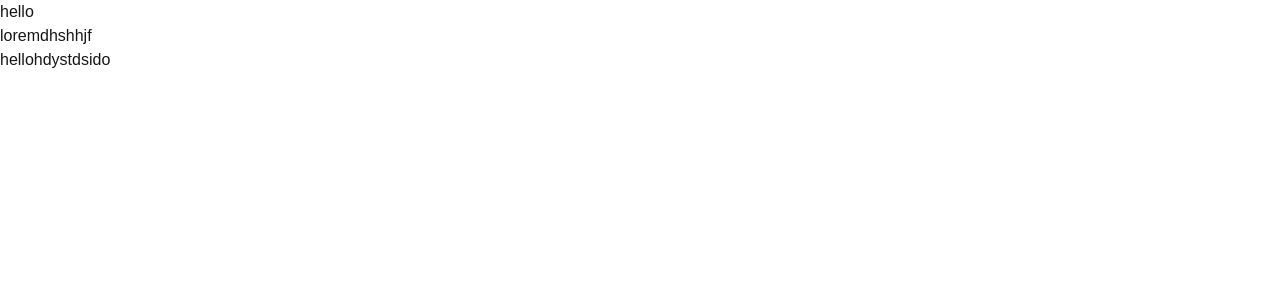
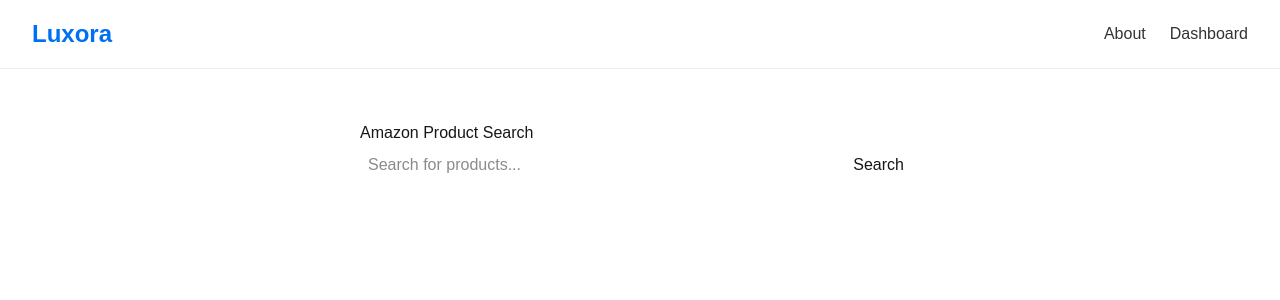
Before and after one commit to Aditya2661/Luxora-v2, a Next.js app: page / in a window 1280 px wide. Shown: the top 300 px of the page. Built offline with nearby package versions, Linux system fonts and the light colour scheme.

Commit message:
implemented dynamic searching and routing

```diff
--- /dev/null
+++ b/src/app/Navbar.js
@@ -0,0 +1,34 @@
+'use client';
+import Link from 'next/link';
+
+export default function Navbar() {
+  return (
+    <nav
+      style={{
+        display: 'flex',
+        justifyContent: 'space-between',
+        alignItems: 'center',
+        padding: '16px 32px',
+        background: '#fff',
+        borderBottom: '1px solid #eee',
+        marginBottom: 32,
+      }}
+    >
+      {/* Left: Brand */}
+      <div>
+        <Link href="/" style={{ fontWeight: 'bold', fontSize: 24, color: '#0070f3', textDecoration: 'none' }}>
+          Luxora
+        </Link>
+      </div>
+      {/* Right: Nav Links */}
+      <div style={{ display: 'flex', gap: 24 }}>
+        <Link href="/about" style={{ color: '#333', textDecoration: 'none', fontSize: 16 }}>
+          About
+        </Link>
+        <Link href="/dashboard" style={{ color: '#333', textDecoration: 'none', fontSize: 16 }}>
+          Dashboard
+        </Link>
+      </div>
+    </nav>
+  );
+}
--- a/src/app/[searched_item]/page.js
+++ b/src/app/[searched_item]/page.js
@@ -1,8 +1,93 @@
-export default function SearchResult() {
+'use client';
+import { useEffect, useState } from 'react';
+import { useParams, useRouter } from 'next/navigation';
+
+export default function SearchedItemPage() {
+  const { searched_item } = useParams();
+  const router = useRouter();
+  const [products, setProducts] = useState([]);
+  const [loading, setLoading] = useState(true);
+  const [error, setError] = useState('');
+
+  useEffect(() => {
+    if (!searched_item) return;
+    setLoading(true);
+    setError('');
+    setProducts([]);
+    fetch('/api/scrapper', {
+      method: 'POST',
+      headers: { 'Content-Type': 'application/json' },
+      body: JSON.stringify({ search: searched_item }),
+    })
+      .then(res => res.json())
+      .then(data => {
+        setProducts(data.data || []);
+        setLoading(false);
+      })
+      .catch(() => {
+        setError('Failed to fetch products.');
+        setLoading(false);
+      });
+  }, [searched_item]);
 
   return (
-    <div>
+    <main style={{ maxWidth: 800, margin: '2rem auto', padding: 20 }}>
+      {/* Go Back Button */}
+      <button
+        onClick={() => router.push('/')}
+        style={{
+          marginBottom: 24,
+          padding: '8px 16px',
+          background: '#0070f3',
+          color: '#fff',
+          border: 'none',
+          borderRadius: 4,
+          cursor: 'pointer',
+          fontWeight: 'bold'
+        }}
+      >
+        ← Go Back
+      </button>
 
-    </div>
+      <h1>Results for: <span style={{ color: '#0070f3' }}>{searched_item}</span></h1>
+      {loading && <div>Loading...</div>}
+      {error && <div style={{ color: 'red' }}>{error}</div>}
+      {products.length > 0 && (
+        <ul style={{ listStyle: 'none', padding: 0 }}>
+          {products.map((p, i) => (
+            <li key={i} style={{ marginBottom: 24, borderBottom: '1px solid #eee', paddingBottom: 16 }}>
+              <img src={p.image} alt={p.title} style={{ width: 120, height: 'auto', float: 'left', marginRight: 16 }} />
+              <div>
+                <a href={p.url} target="_blank" rel="noopener noreferrer" style={{ fontWeight: 'bold', fontSize: 18 }}>{p.title}</a>
+                <div>Price: {p.price}</div>
+                <div>Rating: {p.rating}</div>
+                <div>Reviews: {p.reviews}</div>
+                <a
+                  href={p.url}
+                  target="_blank"
+                  rel="noopener noreferrer"
+                  style={{
+                    display: 'inline-block',
+                    marginTop: 8,
+                    padding: '8px 16px',
+                    background: '#ff9900',
+                    color: '#fff',
+                    borderRadius: 4,
+                    textDecoration: 'none',
+                    fontWeight: 'bold'
+                  }}
+                >
+                  Buy Now
+                </a>
+              </div>
+              <div style={{ clear: 'both' }}></div>
+            </li>
+          ))}
+        </ul>
+      )}
+      {!loading && products.length === 0 && !error && (
+        <div>No products found.</div>
+      )}
+    </main>
   );
 }
--- a/src/app/api/scrapper/route.js
+++ b/src/app/api/scrapper/route.js
@@ -54,8 +54,13 @@ export async function POST(request) {
       userAgent: 'Mozilla/5.0 (Windows NT 10.0; Win64; x64) AppleWebKit/537.36 (KHTML, like Gecko) Chrome/90.0.4430.212 Safari/537.36'
     });
     const page = await context.newPage();
-
-    const searchQuery = 'iphones';
+     // In your API route:
+const body = await request.json();
+const searchQuery = body.search || 'default';
+// ...use searchQuery in your Amazon URL...
+    console.log("printing search query");
+    console.log(searchQuery);
+    // const searchQuery = 'iphones';
     const amazonUrl = `https://www.amazon.com/s?k=${encodeURIComponent(searchQuery)}`;
 
     await page.goto(amazonUrl, { waitUntil: 'domcontentloaded' });
--- a/src/app/page.js
+++ b/src/app/page.js
@@ -1,14 +1,37 @@
+'use client';
+import { useState } from 'react';
+import { useRouter } from 'next/navigation';
+import Navbar from './Navbar';
+export default function Home() {
+  const [query, setQuery] = useState('');
+  const router = useRouter();
 
+  const handleSubmit = (e) => {
+    e.preventDefault();
+    if (query.trim()) {
+      router.push(`/${encodeURIComponent(query.trim())}`);
+    }
+  };
 
-export default function Home() {
   return (
-    <div>
-       hello
-       <p>loremdhshhjf
-
-       </p>
-       <a>hello</a>
-       <span>hdystdsido</span>
-    </div>
+    <>
+    <Navbar/>
+    <main style={{ maxWidth: 600, margin: '2rem auto', padding: 20 }}>
+      <h1>Amazon Product Search</h1>
+      <form onSubmit={handleSubmit} style={{ display: 'flex', gap: 8 }}>
+        <input
+          type="text"
+          placeholder="Search for products..."
+          value={query}
+          onChange={e => setQuery(e.target.value)}
+          required
+          style={{ flex: 1, padding: 8, fontSize: 16 }}
+        />
+        <button type="submit" style={{ padding: '8px 16px', fontSize: 16 }}>
+          Search
+        </button>
+      </form>
+    </main>
+    </>
   );
 }
```
